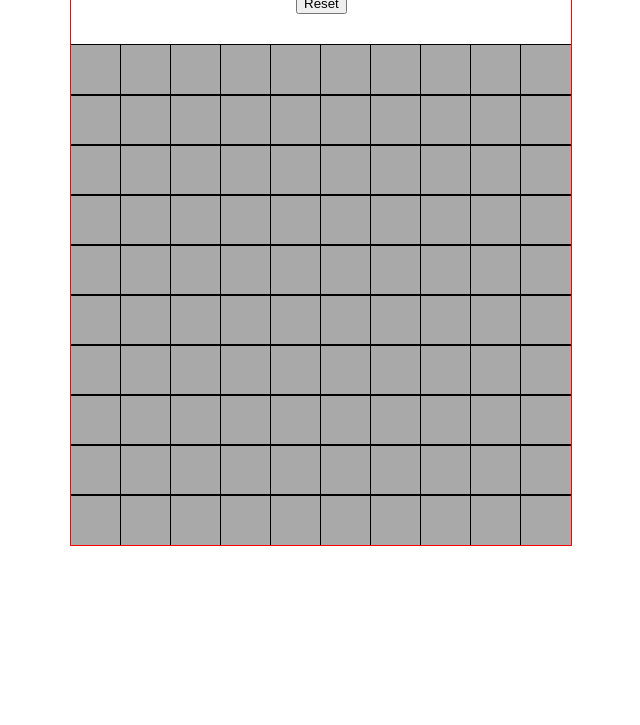
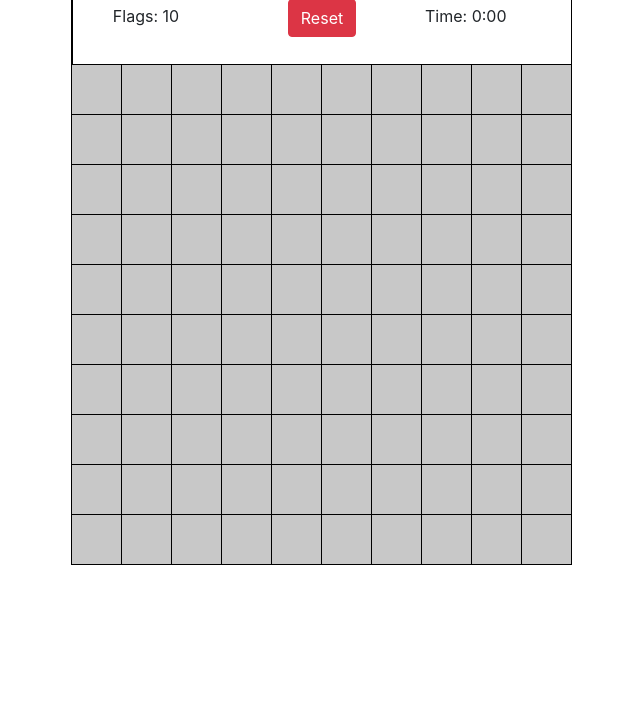
Before and after one commit to firezdog/react-minesweeper, a React app: page / in a window 1280 px wide. Shown: the part 75-800 px from the top of the page, without its empty margins (319-959 px from the left). Built offline with nearby package versions, Linux system fonts and the light colour scheme.

Commit message:
writing methods to handle open logic

```diff
--- a/package.json
+++ b/package.json
@@ -3,6 +3,7 @@
   "version": "0.1.0",
   "private": true,
   "dependencies": {
+    "bootstrap": "^4.1.1",
     "react": "^16.4.1",
     "react-dom": "^16.4.1",
     "react-scripts": "1.1.4"
--- a/src/Minesweeper.js
+++ b/src/Minesweeper.js
@@ -1,3 +1,5 @@
+import 'bootstrap/dist/css/bootstrap.min.css'
+
 import React, { Component } from 'react';
 import Board from './components/Board';
 import Boardhead from './components/Boardhead'
@@ -7,18 +9,27 @@ class Minesweeper extends Component {
   constructor(props) {
     super(props);
     this.state = {
+      status: "running",
       rows: 10,
       columns: 10,
       flags: 10,
-      mines: 10
+      mines: 10,
+      time: 0,
+      openCells: 0
     }
   }
 
   render() {
     return (
       <div className="minesweeper">
-        <Boardhead/>
-        <Board mines={this.state.mines} rows={this.state.rows} cols={this.state.columns}/>
+        <Boardhead
+          time={this.state.time}
+          flags={this.state.flags}/>
+        <Board
+          mines={this.state.mines}
+          rows={this.state.rows}
+          cols={this.state.columns}
+          openCells={this.state.openCells}/>
       </div>
     );
   }
--- a/src/components/Board/index.js
+++ b/src/components/Board/index.js
@@ -19,7 +19,15 @@ class Board extends Component {
         for (let row = 0; row  < props.rows; row++){
             let newRow = [];
             for (let col = 0; col < props.cols; col++){
-                newRow.push({row:row, col:col,nearbyMines:0,open:false,mine:false,flag:false});
+                newRow.push(
+                    {
+                        row: row,
+                        col: col,
+                        nearbyMines: 0,
+                        open: false,
+                        mine: false,
+                        flag: false
+                    });
             }
             board.push(newRow);
         }
@@ -30,6 +38,19 @@ class Board extends Component {
 
         return board;
 
+    }
+
+    open = (cell) => {
+        let board = this.state.board;
+        let currentCell = board[cell.row][cell.col];
+        if (currentCell.mine && this.props.openCells == 0) {
+            console.log("Bombed on first turn -- recreating board.");
+            board = this.createBoard();
+            this.setState({board:board}, () => this.open(cell));
+        } else {
+            //open closed cells without flags
+            if(!currentCell.flag && !currentCell.open) {  }
+        }
     }
 
     addMines = (numberOfMines, board) => {
--- a/src/components/Boardhead/index.js
+++ b/src/components/Boardhead/index.js
@@ -1,23 +1,28 @@
-import React, { Component } from "react";
+import React from "react";
 import Timer from '../Timer';
 
-class Boardhead extends Component {
-    constructor(props, ...rest) {
-        super(props, ...rest);
-        this.state = {};
-    }
+const Boardhead = (props) => {
+    let minutes = Math.floor(props.time / 60) || 0;
+    let seconds = props.time % 60 || 0;
+    let formattedTime = seconds < 10 ? `${minutes}:0${seconds}` : `${minutes}:${seconds}`;
 
-    render() {
-        return (
-            <div className="boardhead">
-                <Timer/>
-                <div id="resetButton">
-                    <button>Reset</button>
+    return (
+        <div className="boardhead">
+            <h2 class="text-center">Minesweeper</h2>
+            <div class="row">
+                <div class="col md-4 text-center">
+                    Flags: {props.flags}
                 </div>
-                <div id="mineNumber">Number of Mines</div>
+                <div class="col md-4 text-center">
+                    <button class="btn btn-danger">Reset</button>
+                </div>
+                <div class="col md-4">
+                    <Timer time={formattedTime}/>
+                </div>
             </div>
-        );
-    }
+        </div>
+    );
+
 }
 
 export default Boardhead;
--- a/src/components/Row/index.js
+++ b/src/components/Row/index.js
@@ -8,7 +8,7 @@ const Row = (props) => {
     });
 
     return (
-        <div className="row">{cellList}</div>
+        <div className="gameRow">{cellList}</div>
     );
 }
 
--- a/src/components/Timer/index.js
+++ b/src/components/Timer/index.js
@@ -4,7 +4,7 @@ class Timer extends Component {
 
     render() {
         return (
-            <div id="timer">Timer</div>
+            <div id="timer">Time: {this.props.time}</div>
         );
     }
 }
--- a/src/index.css
+++ b/src/index.css
@@ -1,64 +1,56 @@
 body {
   margin: 0;
   padding: 0;
-  font-family: sans-serif;
 }
 
 
 .minesweeper {
   margin: 20px auto;
   width: 500px;
-  height: 600px;
-  outline: 1px solid red;
+  height: 620px;
+  border-left: 1px solid black;
 }
-
 
 .boardhead {
   width: 500px;
-  height: 100px;
+  height: 120px;
+  border: 1px solid black;
 }
 
-#resetButton {
-  position: relative;
-  top: 30px;
-  left: 225px;
+.boardhead h2 {
+  margin-bottom: 20px;
 }
 
-#mineNumber {
-  position: relative;
-  top: -15px;
-  left: 350px;
-}
-
-#timer {
-  position: relative;
-  top: 22px;
-  left: 100px;
+.boardhead button {
+  margin-top: -5px;
 }
 
 .board {
   width: 500px;
   height: 500px;
-  outline: 1px solid black;
 }
 
-.row {
+.gameRow {
   width: 500px;
   height: 50px;
-  outline: 1px solid black;
 }
 
 .cell {
   width: 50px;
   height: 50px;
-  outline: 1px solid black;
+  border-right: 1px solid black;
+  border-bottom: 1px solid black;
   display: inline-block;
 }
 
+.cell:hover {
+  background-color: #F0F0F0;
+}
+
 .open {
-  background-color: lightgrey;
+  background-color: #F0F0F0;
 }
 
 .closed {
-  background-color: darkgrey;
+  background-color: #C8C8C8;
 }
```
Also changed, not shown: plan.txt (+10 -0 lines), 1 other file.
